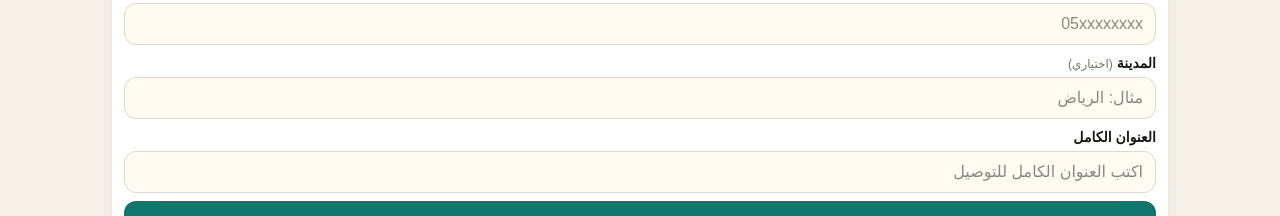
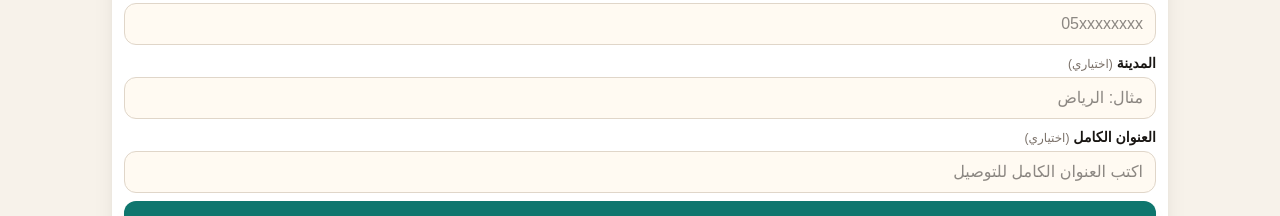
Before and after one commit to sihma64/orlaviq-ksa-landing, a Next.js app: page / in a window 1280 px wide. Shown: the part 840-1056 px from the top of the page. Built offline with nearby package versions, Linux system fonts and the light colour scheme.

Commit message:
Improve order and WhatsApp confirmation UX

```diff
--- a/src/app/globals.css
+++ b/src/app/globals.css
@@ -264,3 +264,43 @@ html {
     transform: translateX(2px);
   }
 }
+
+@keyframes whatsapp-button-horizontal-shake {
+  0% {
+    transform: translateX(0);
+  }
+
+  10% {
+    transform: translateX(-10px);
+  }
+
+  20% {
+    transform: translateX(10px);
+  }
+
+  30% {
+    transform: translateX(-8px);
+  }
+
+  40% {
+    transform: translateX(8px);
+  }
+
+  50% {
+    transform: translateX(-5px);
+  }
+
+  60% {
+    transform: translateX(5px);
+  }
+
+  70%,
+  100% {
+    transform: translateX(0);
+  }
+}
+
+.whatsapp-button-shake {
+  animation: whatsapp-button-horizontal-shake 2.2s ease-in-out infinite;
+  will-change: transform;
+}
--- a/src/app/page.tsx
+++ b/src/app/page.tsx
@@ -335,7 +335,12 @@ export default function Home() {
             </div>
 
             <div>
-              <label className="mb-1 block text-sm font-bold">العنوان الكامل</label>
+              <label className="mb-1 block text-sm font-bold">
+                 العنوان الكامل {" "}
+                <span className="text-xs font-normal text-[#7a7068]">
+                  (اختياري)
+                </span>
+              </label>
               <input
                 value={fullAddress}
                 onChange={(event) => setFullAddress(event.target.value)}
@@ -357,7 +362,7 @@ export default function Home() {
               disabled={isSubmitting}
               className="w-full rounded-xl bg-[#0f766e] px-6 py-3 text-lg font-black text-white shadow-lg transition hover:bg-[#115e59] disabled:opacity-50 disabled:cursor-not-allowed"
             >
-              {isSubmitting ? "جاري الإرسال..." : "إتمام الطلب"}
+              {isSubmitting ? "جاري تسجيل الطلب..." : "إتمام الطلب"}
             </button>
 
             <p className="text-center text-base font-black leading-6 text-[#5f574f]">
--- a/src/app/thank-you/page.tsx
+++ b/src/app/thank-you/page.tsx
@@ -77,7 +77,7 @@ export default function ThankYouPage() {
               <button
                 onClick={handleWhatsAppConfirmation}
                 disabled={isConfirming}
-                className="w-full rounded-lg bg-[#25D366] px-6 py-3 text-base font-bold text-white shadow-md transition-transform duration-300 hover:scale-105 hover:bg-[#128C7E] focus:outline-none focus:ring-2 focus:ring-[#25D366] focus:ring-opacity-50 disabled:opacity-70 disabled:cursor-not-allowed"
+                className="whatsapp-button-shake w-full rounded-lg bg-[#25D366] px-6 py-3 text-base font-bold text-white shadow-md transition-colors duration-300 hover:bg-[#128C7E] focus:outline-none focus:ring-2 focus:ring-[#25D366] focus:ring-opacity-50 disabled:opacity-70 disabled:cursor-not-allowed"
               >
                 {isConfirming ? "جاري التأكيد..." : "تأكيد عبر واتساب"}
               </button>
```
